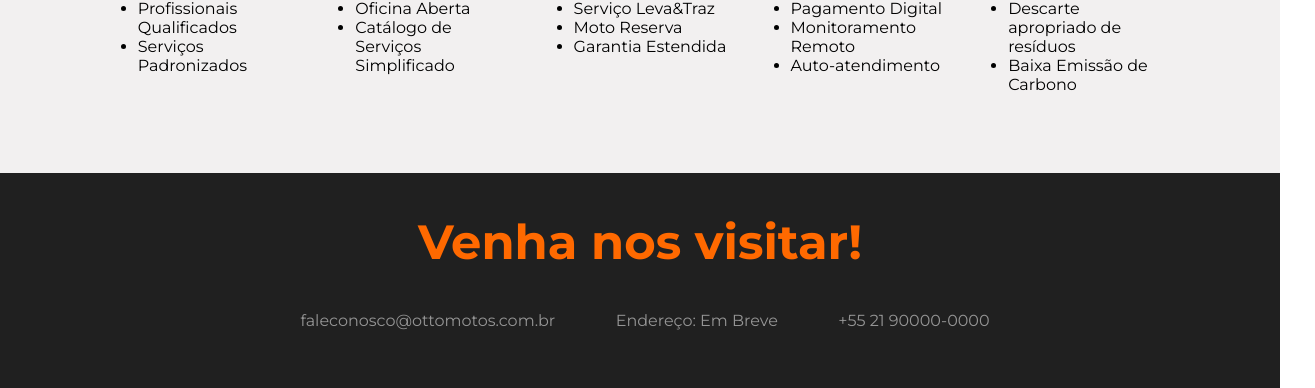
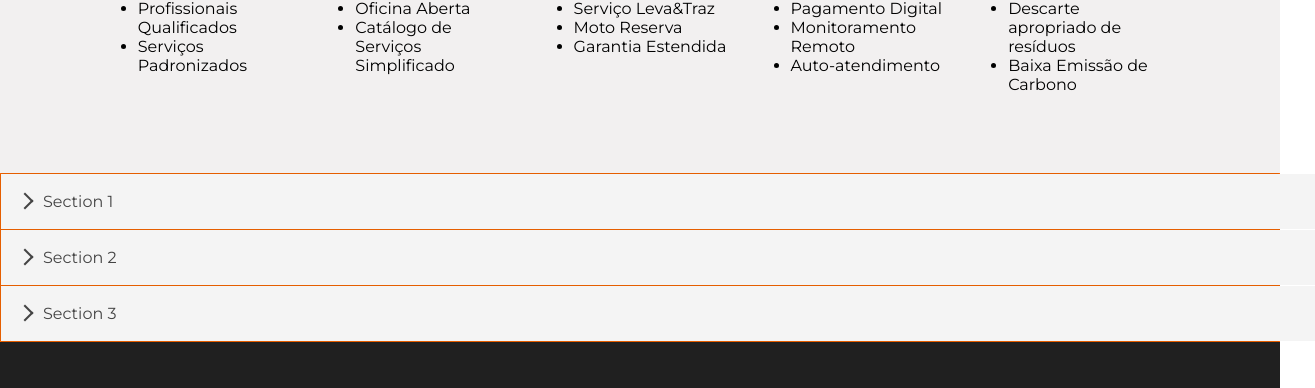
Before and after one commit to raoliveinasc/raoliveinasc.github.io, a Next.js app: page / in a window 1280 px wide. Shown: the part 2092-2480 px from the top of the page, 1315 px wide, since content can reach past the window. Built offline with nearby package versions, Linux system fonts and the light colour scheme; grey boxes are pictures that could not be loaded; some icons are missing.

Commit message:
friday end

```diff
--- /dev/null
+++ b/components/AccordionOtto.js
@@ -0,0 +1,47 @@
+import {
+    Accordion,
+    AccordionItem,
+    AccordionItemHeading,
+    AccordionItemButton,
+    AccordionItemPanel,
+  } from 'react-accessible-accordion';
+
+import 'react-accessible-accordion/dist/fancy-example.css';
+
+const accordionItems = [
+    {
+      uuid: 1,
+      heading: 'Section 1',
+      content: 'Lorem ipsum dolor sit amet, consectetur adipiscing elit.'
+    },
+    {
+      uuid: 2,
+      heading: 'Section 2',
+      content: 'Sed do eiusmod tempor incididunt ut labore et dolore magna aliqua.'
+    },
+    {
+      uuid: 3,
+      heading: 'Section 3',
+      content: 'Ut enim ad minim veniam, quis nostrud exercitation ullamco laboris nisi ut aliquip ex ea commodo consequat.'
+    }
+  ];
+
+export default function AccordionOtto() {
+
+    return (
+        <Accordion allowZeroExpanded>
+            {accordionItems.map((item) => (
+                <AccordionItem key={item.uuid}>
+                    <AccordionItemHeading>
+                        <AccordionItemButton>
+                            {item.heading}
+                        </AccordionItemButton>
+                    </AccordionItemHeading>
+                    <AccordionItemPanel>
+                    {item.content}
+                    </AccordionItemPanel>
+                </AccordionItem>
+            ))}
+        </Accordion>
+    )
+}
--- a/components/ActiveOrders.js
+++ b/components/ActiveOrders.js
@@ -24,7 +24,7 @@ export default function ActiveOrders() {
                 <div className="legenda">Fixa - Oficina Fixa</div>
                 <div className="legenda">Móvel - Oficina Móvel (Van)</div>
               </div>
-              <Link href="/" className="agendar-ao">AGENDAR SERVIÇO</Link>
+              <Link href="/agendamento" className="agendar-ao">AGENDAR SERVIÇO</Link>
             </div>
         </div>
     </div>
--- a/components/AgendamentoForm.js
+++ b/components/AgendamentoForm.js
@@ -53,7 +53,7 @@ export default function agendamentoForm() {
     <div className='agendamento-form-section'>
         <div className='agendamento-form-center'>
             <div className='agendamento-form-title'>Agendamento</div>
-            <div className="agendamento-form-subtitle">Se você ainda não recebeu um orçamento, <Link href="/">clique aqui</Link> </div>
+            <div className="agendamento-form-subtitle">Se você ainda não recebeu um orçamento, <Link href="/budget">clique aqui</Link> </div>
             <form className="agendamento-form-main">
                 <div class="input-field">
                     <input type="text" id="name" required />
--- a/components/RequestBudget.js
+++ b/components/RequestBudget.js
@@ -6,7 +6,7 @@ export default function RequestBudget({}) {
             <div className="rb-image"></div>
             <div className="rb-context">
                 <div className="rb-title">Conheça a <b>Otto</b>Motos</div>
-                <Link href="/" className="rb-btn">Agende uma visita</Link>
+                <Link href="/budget" className="rb-btn">Agende uma visita</Link>
             </div>
         </div>
     )
--- a/components/ServiceList.js
+++ b/components/ServiceList.js
@@ -79,7 +79,7 @@ export default function ServiceList() {
             <div className="services-title-second">Solicite um Orçamento</div>
             <div className="service-subtitle">Conheça o jeito mais fácil de cuidar da sua motocicleta</div>
             <Trace color="orange"/>
-            <Link href="/" className="agendar-ao service-sector">ORÇAR SERVIÇO</Link>
+            <Link href="/budget" className="agendar-ao service-sector">ORÇAR SERVIÇO</Link>
           </div>
       </div></>
   )
--- a/components/Slideshow.js
+++ b/components/Slideshow.js
@@ -16,7 +16,7 @@ export default function Slideshow({}) {
                                 <span>Gratuito</span>
                             </div>
                             <div className="internal-padrao-flyer">
-                                <Link className="internal-padrao-button" href="/">Agende uma visita <i class="fa-solid fa-chevron-right"></i></Link>
+                                <Link className="internal-padrao-button" href="/budget">Agende uma visita <i class="fa-solid fa-chevron-right"></i></Link>
                                 <span className="internal-padrao-info">
                                 Itens incluidos no Check Up - Freio, Pneu, Relação e Bateria
                                 </span>
--- a/package.json
+++ b/package.json
@@ -13,6 +13,7 @@
     "eslint-config-next": "13.2.3",
     "next": "13.2.3",
     "react": "18.2.0",
+    "react-accessible-accordion": "^5.0.0",
     "react-dom": "18.2.0",
     "react-intersection-observer": "^9.4.3",
     "react-select": "^5.7.0",
--- a/pages/_document.js
+++ b/pages/_document.js
@@ -5,6 +5,7 @@ export default function Document() {
   return (
     <Html lang="en">
       <Head>
+      {/* <script src="https://cdnjs.cloudflare.com/ajax/libs/smooth-scroll/16.1.3/smooth-scroll.min.js" integrity="sha512-HYG9E+RmbXS7oy529Nk8byKFw5jqM3R1zzvoV2JnltsIGkK/AhZSzciYCNxDMOXEbYO9w6MJ6SpuYgm5PJPpeQ==" crossorigin="anonymous" referrerpolicy="no-referrer"></script> */}
       <link rel="stylesheet" href="https://cdnjs.cloudflare.com/ajax/libs/font-awesome/6.3.0/css/all.css" integrity="sha512-+ouAqATs1y4kpPMCHfKHVJwf308zo+tC9dlEYK9rKe7kiP35NiP+Oi35rCFnc16zdvk9aBkDUtEO3tIPl0xN5w==" crossorigin="anonymous" referrerpolicy="no-referrer" />
       </Head>
       <body>
--- a/pages/agendamento.js
+++ b/pages/agendamento.js
@@ -32,7 +32,7 @@ export default function Agendamento() {
               <div className='agendamento-text'>Agende sua Visita</div>
               <div className='agendamento-subtitle'>Tenha a praticidade de cuidar da sua motocicleta na palma das suas mãos</div>
               <Trace color="white"/>
-              <Link href="/" className="agendar-ao agendamento-sector">AGENDAR SERVIÇO</Link>
+              <Link href="/agendamento" className="agendar-ao agendamento-sector">AGENDAR SERVIÇO</Link>
             </div>
           </div>
         </div>
--- a/pages/budget.js
+++ b/pages/budget.js
@@ -32,7 +32,7 @@ export default function Budget() {
               <div className='budget-text'>Solicite um Orçamento</div>
               <div className='budget-subtitle'>Conheça o jeito mais prático de cuidar da sua motocicleta</div>
               <Trace color="orange"/>
-              <Link href="" className="agendar-ao budget-sector">ORÇAR SERVIÇO</Link>
+              <Link href="/budget" className="agendar-ao budget-sector">ORÇAR SERVIÇO</Link>
             </div>
           </div>
         </div>
--- a/pages/index.js
+++ b/pages/index.js
@@ -8,6 +8,7 @@ import Header from '@/components/Header'
 import RequestBudget from '@/components/RequestBudget'
 import WhyOtto from '@/components/WhyOtto'
 import Footer from '@/components/Footer'
+import AccordionOtto from '@/components/AccordionOtto'
 
 const montserrat = Montserrat({
   weight: ['300', '400', '600', '700', '800'],
@@ -35,6 +36,7 @@ export default function Home() {
           <Services/>
           <RequestBudget/>
           <WhyOtto/>
+          <AccordionOtto/>
           <Footer/>
       </main>
     </>
--- a/styles/globals.css
+++ b/styles/globals.css
@@ -1794,3 +1794,8 @@ input:focus ~ label, input:valid ~ label {
 .agendamento-form-subtitle a {
   color: rgb(255, 105, 0);
 }
+
+.accordion__panel {
+  background-color: white !important;
+
+}
```
Also changed, not shown: 1 other file (tests, documents, lock files or other folders).
